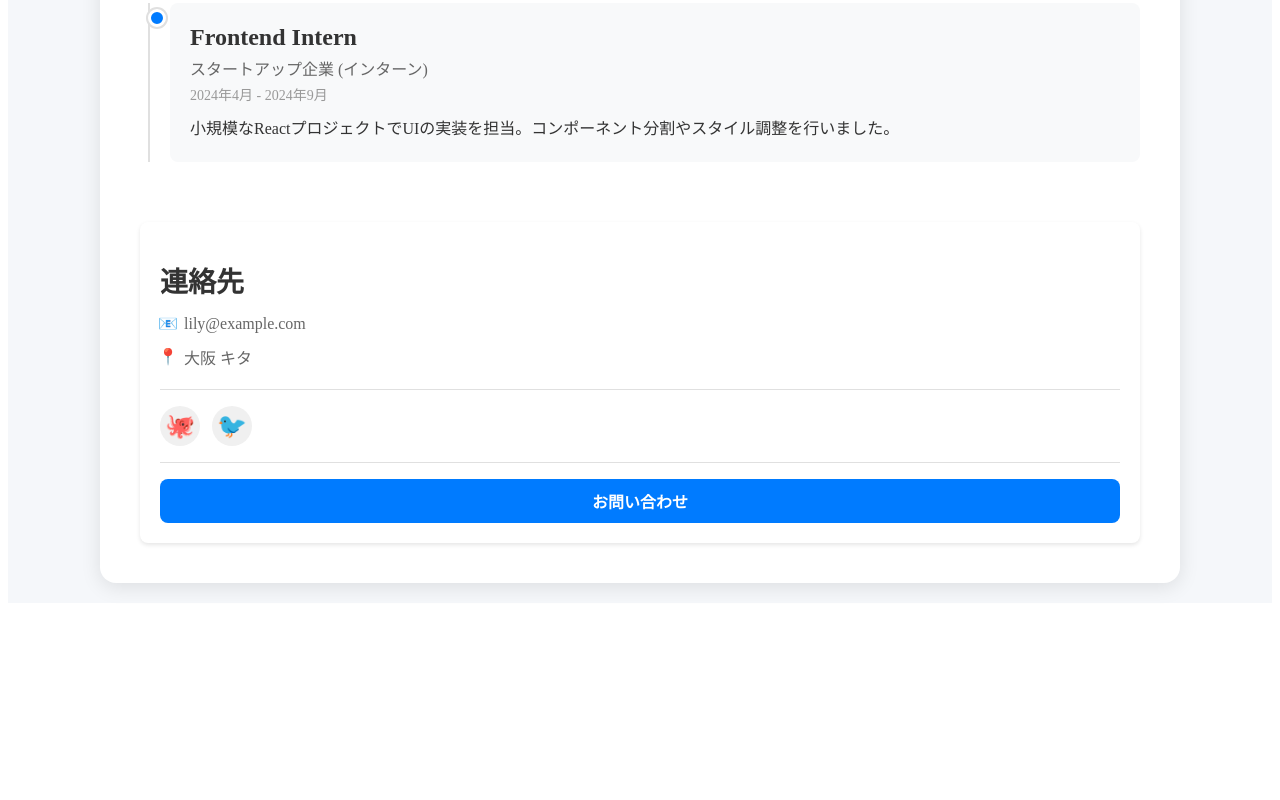
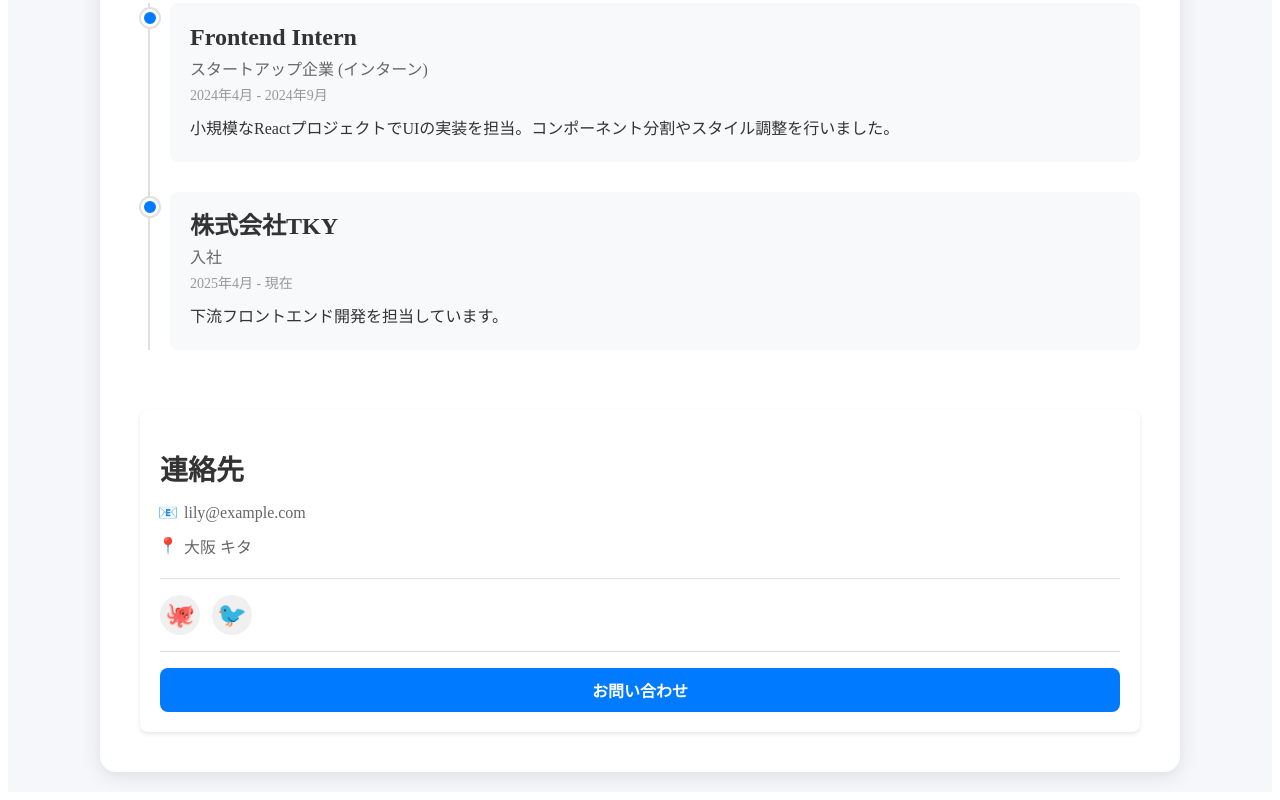
Before and after one commit to Riri-Inferno/my-portfolio, a Vue app: page /about in a window 1280 px wide. Shown: the part 1169-1969 px from the top of the page. Before the commit the page ends 1780 px from the top, so only its background shows below. Built offline with nearby package versions, Linux system fonts and the light colour scheme.

Commit message:
モックとスタイルの調整

```diff
--- a/src/components/pages/SelfIntroduction.vue
+++ b/src/components/pages/SelfIntroduction.vue
@@ -219,7 +219,7 @@ const handleContact = () => {
 
 .timeline-marker {
   position: absolute;
-  left: -22px;
+  left: -29px;
   top: 6px;
   width: 12px;
   height: 12px;
--- a/src/mocks/profile.ts
+++ b/src/mocks/profile.ts
@@ -40,6 +40,12 @@ export const mockUserProfile: UserProfile = {
       description:
         '小規模なReactプロジェクトでUIの実装を担当。コンポーネント分割やスタイル調整を行いました。',
     },
+    {
+      title: '株式会社TKY',
+      company: '入社',
+      period: '2025年4月 - 現在',
+      description: '下流フロントエンド開発を担当しています。',
+    },
   ],
   contact: {
     email: 'lily@example.com',
```
